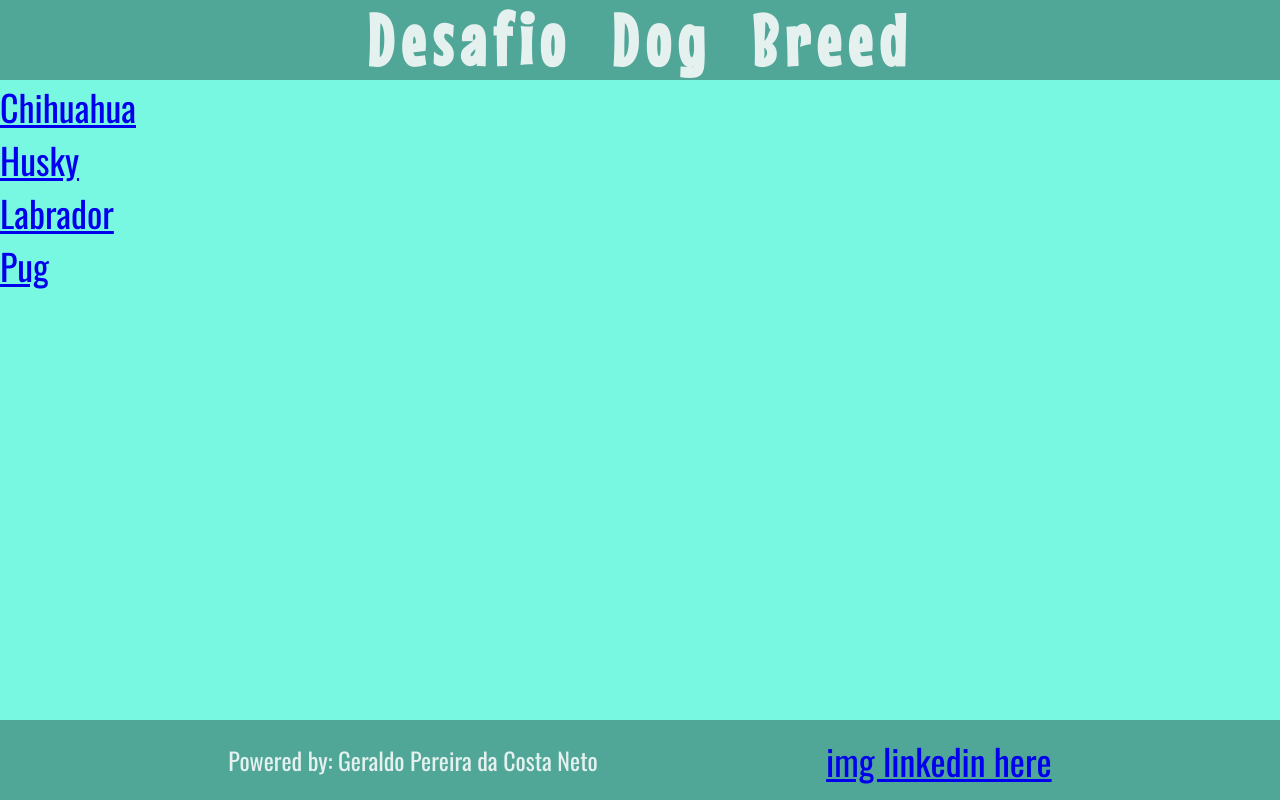
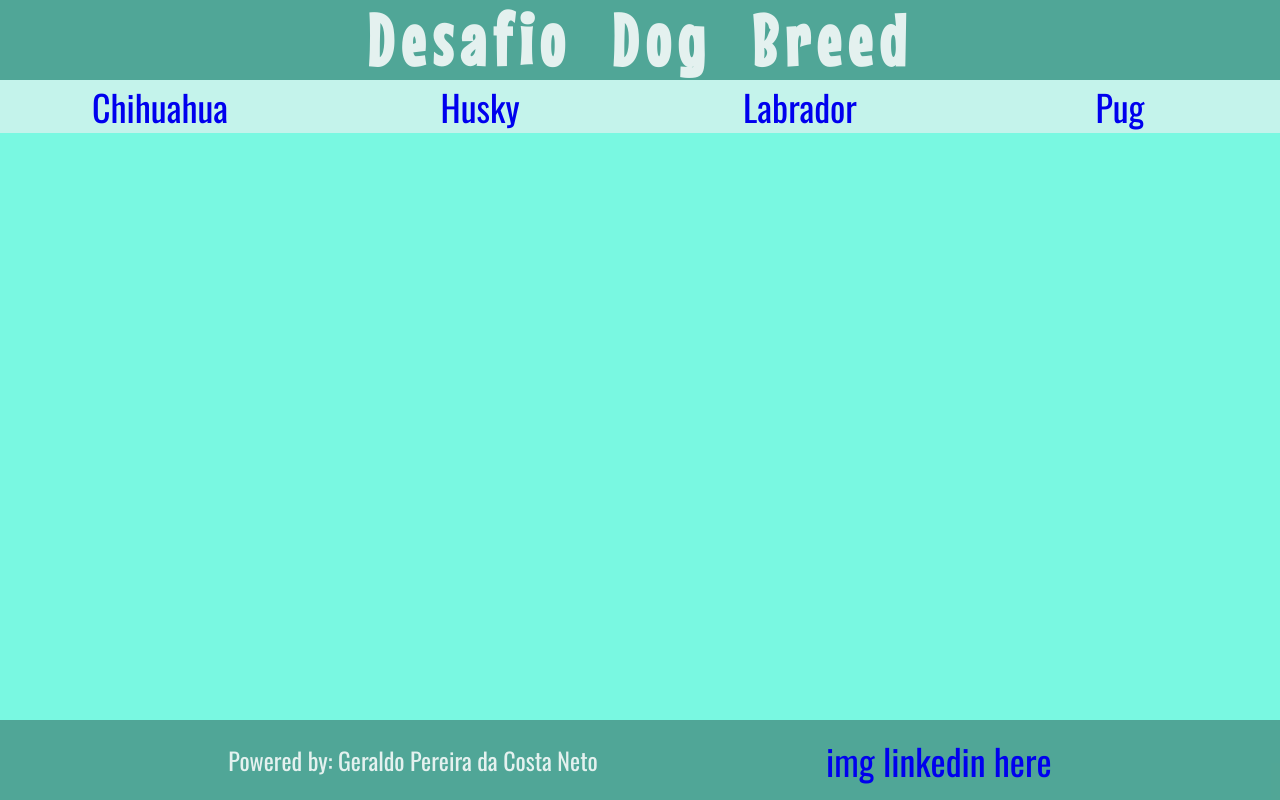
Before and after one commit to GeracNeto/dog-breed, a React (Vite) app: page /list in a window 1280 px wide. Built offline with nearby package versions, Linux system fonts and the light colour scheme.

Commit message:
Criado estilo para navegação do menu das raças

```diff
--- a/src/pages/List/style.css
+++ b/src/pages/List/style.css
@@ -1,3 +1,30 @@
 .list{
     height: 80vh;
 }
+
+.list ul{
+    display: flex;
+    align-items: center;
+    justify-content: space-around;
+
+    list-style: none;
+}
+
+li{
+    text-align: center;
+    width: 200px;
+    flex-grow: 1;
+    background-color: #eaf1f0a9;
+}
+
+li:hover{
+    background-color: #04f3c7b4;
+    transform: translateY(-5px);
+    box-shadow: 0 10px 20px rgba(0, 0, 0, 0.6);
+    transition: ease-in-out 0;
+
+}
+
+a{
+    text-decoration: none;
+}
```
